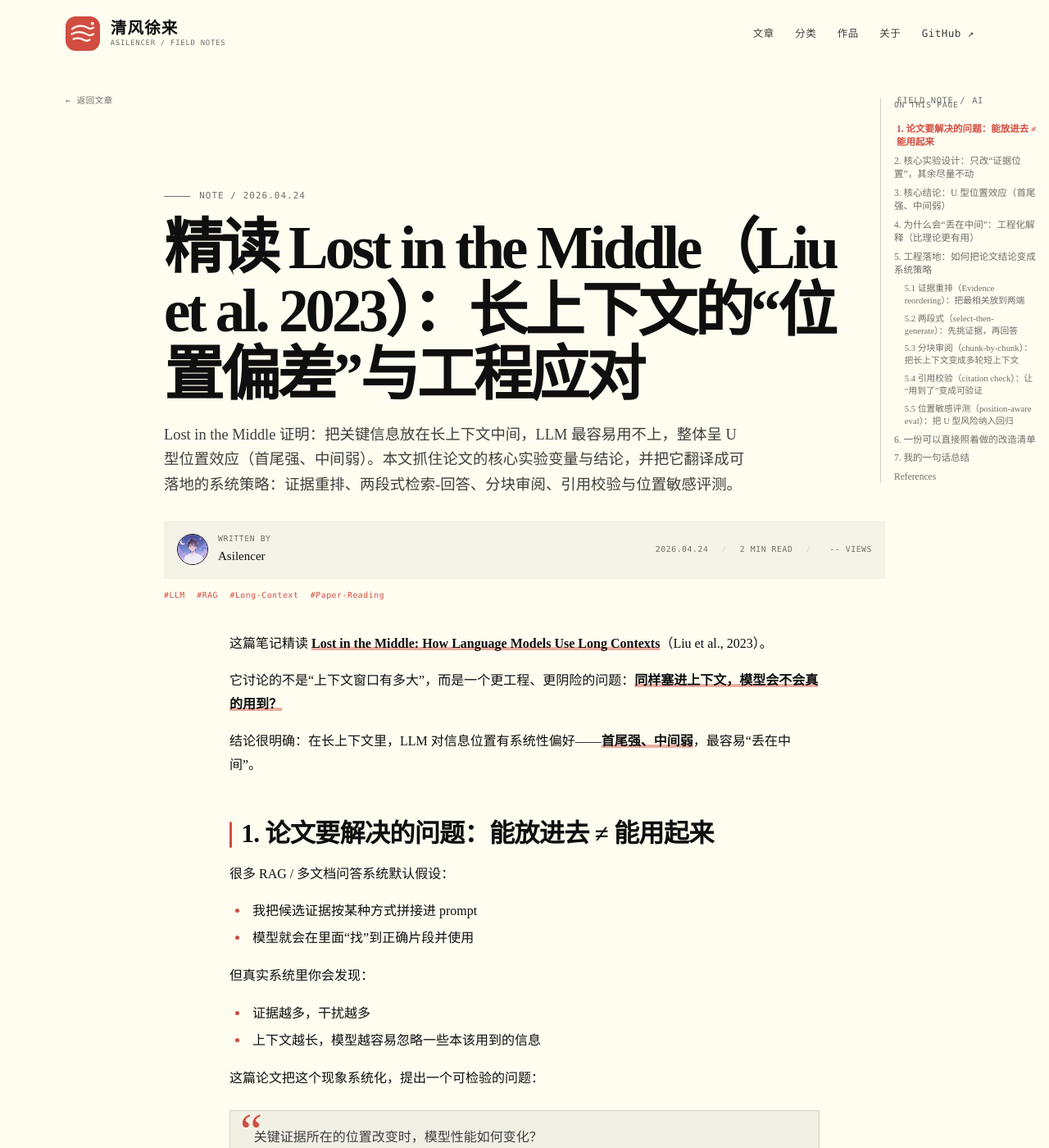
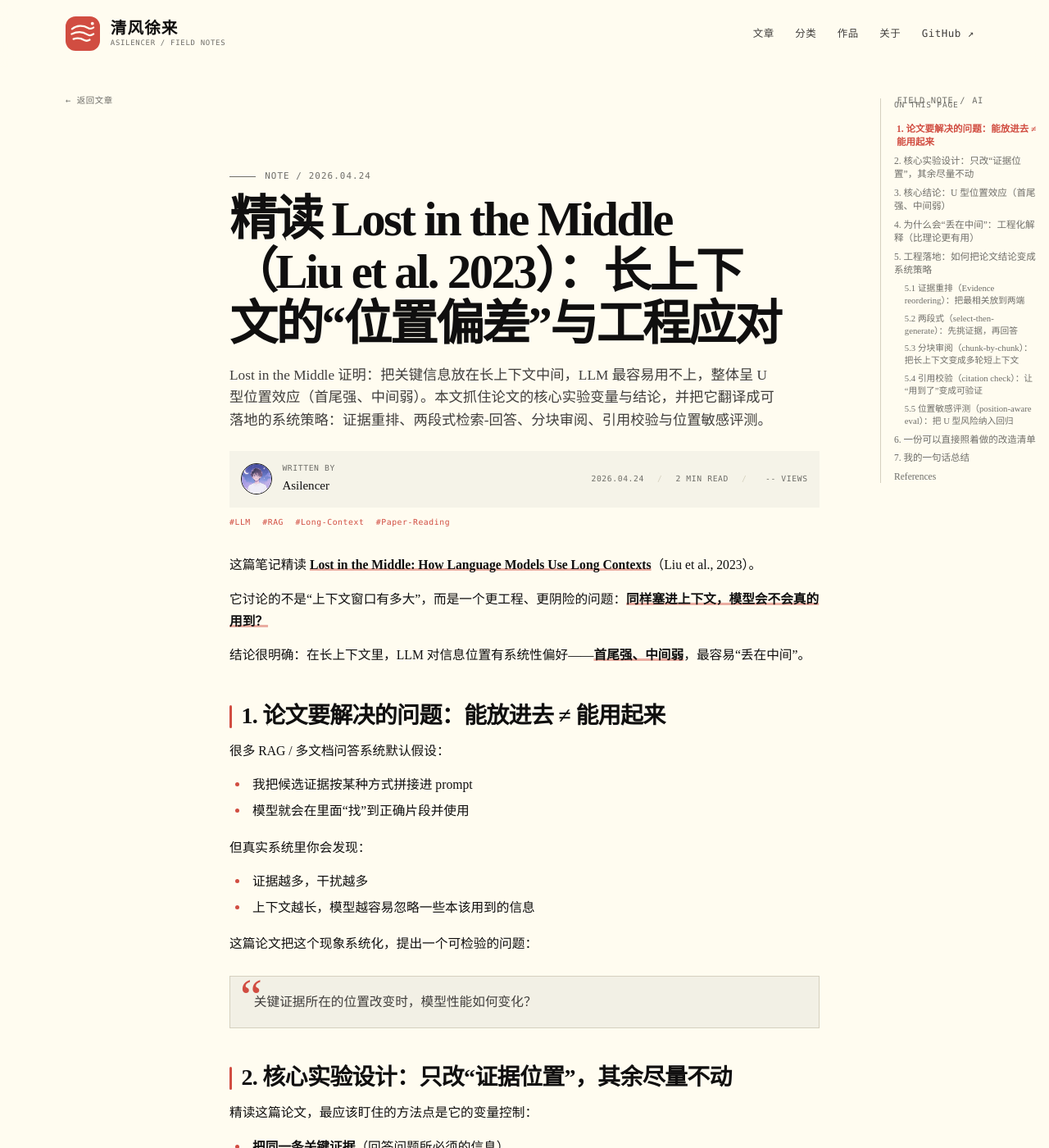
Before and after one commit to Asilencer/asilencer.github.io, a Jekyll site: the page built from _posts/2026-04-24-lost-in-the-middle-note.md, in a window 1280 px wide and 1400 px high. Shown: the whole window at 82% size. Built offline with Jekyll 4.4.1, drawn with Linux system fonts in a browser that asks for light colours; comment, search, counter and statistics services are not loaded.

Commit message:
style: repair article reading layout

```diff
--- a/_layouts/default.html
+++ b/_layouts/default.html
@@ -8,7 +8,7 @@
   <meta name="description" content="{{ page.excerpt | default: site.description | strip_html | truncate: 160 }}">
   {% seo %}
   <link rel="icon" href="{{ '/assets/img/brand-mark.svg' | relative_url }}" type="image/svg+xml">
-  <link rel="stylesheet" href="{{ '/assets/css/style.css?v=31' | relative_url }}">
+  <link rel="stylesheet" href="{{ '/assets/css/style.css?v=32' | relative_url }}">
 </head>
 <body>
   <div class="progress-bar" id="progress-bar"></div>
--- a/assets/css/style.css
+++ b/assets/css/style.css
@@ -1663,29 +1663,30 @@ svg {
 }
 
 .post {
-  max-width: 880px;
+  max-width: var(--reading);
   margin-inline: auto;
 }
 
 .post-header {
-  padding-top: clamp(3rem, 7vw, 5.5rem);
-  padding-bottom: 2.3rem;
+  padding-top: clamp(2.5rem, 5vw, 4rem);
+  padding-bottom: 1.9rem;
 }
 
 .post-title {
-  max-width: 860px;
-  margin-top: 1.1rem;
-  font-size: clamp(2.55rem, 5.7vw, 4.6rem);
-  letter-spacing: -0.055em;
-  line-height: 1.06;
+  margin-top: 0.85rem;
+  font-size: clamp(2.35rem, 4.6vw, 3.8rem);
+  letter-spacing: -0.045em;
+  line-height: 1.09;
+  text-wrap: balance;
 }
 
 .post-deck {
-  max-width: 720px;
-  margin-top: 1.2rem;
+  max-width: 42rem;
+  margin-top: 0.95rem;
   color: var(--ink-soft);
-  font-size: clamp(1rem, 1.8vw, 1.15rem);
-  line-height: 1.65;
+  font-size: clamp(0.98rem, 1.4vw, 1.08rem);
+  line-height: 1.6;
+  text-wrap: pretty;
 }
 
 .post-meta {
@@ -1693,8 +1694,8 @@ svg {
   align-items: center;
   justify-content: space-between;
   gap: 1.5rem;
-  margin-top: 1.8rem;
-  padding: 0.85rem 1rem;
+  margin-top: 1.45rem;
+  padding: 0.8rem 0.9rem;
   background: rgba(242, 240, 229, 0.72);
 }
 
@@ -1750,7 +1751,7 @@ svg {
   display: flex;
   flex-wrap: wrap;
   gap: 0.5rem 0.9rem;
-  margin-top: 0.75rem;
+  margin-top: 0.65rem;
   color: var(--red);
 }
 
@@ -1759,8 +1760,8 @@ svg {
   max-width: var(--reading);
   margin-inline: auto;
   color: var(--ink);
-  font-size: 1rem;
-  line-height: 1.78;
+  font-size: 0.98rem;
+  line-height: 1.72;
   overflow-wrap: break-word;
 }
 
@@ -1795,10 +1796,11 @@ svg {
 .post-content h2,
 .page-content > h2 {
   position: relative;
-  margin: 3.1rem 0 0.9rem;
+  margin: 2.6rem 0 0.75rem;
   padding-left: 0.9rem;
-  font-size: clamp(1.55rem, 3.4vw, 1.95rem);
+  font-size: clamp(1.45rem, 2.8vw, 1.75rem);
   letter-spacing: -0.025em;
+  text-wrap: balance;
 }
 
 .post-content h2::before,
@@ -1815,8 +1817,8 @@ svg {
 
 .post-content h3,
 .page-content > h3 {
-  margin: 2.2rem 0 0.65rem;
-  font-size: 1.28rem;
+  margin: 2rem 0 0.6rem;
+  font-size: 1.22rem;
 }
 
 .post-content h4,
@@ -1827,7 +1829,7 @@ svg {
 
 .post-content p,
 .page-content > p {
-  margin-bottom: 1.05rem;
+  margin-bottom: 0.9rem;
 }
 
 .post-content a,
@@ -2645,8 +2647,8 @@ svg {
   }
 
   .post-content {
-    font-size: 0.97rem;
-    line-height: 1.74;
+    font-size: 0.95rem;
+    line-height: 1.7;
   }
 
   .discussion-header {
@@ -2834,7 +2836,7 @@ svg {
   }
 
   .post-header {
-    padding-top: 3rem;
+    padding-top: 2rem;
   }
 
   .post-facts > span + span::before {
```
